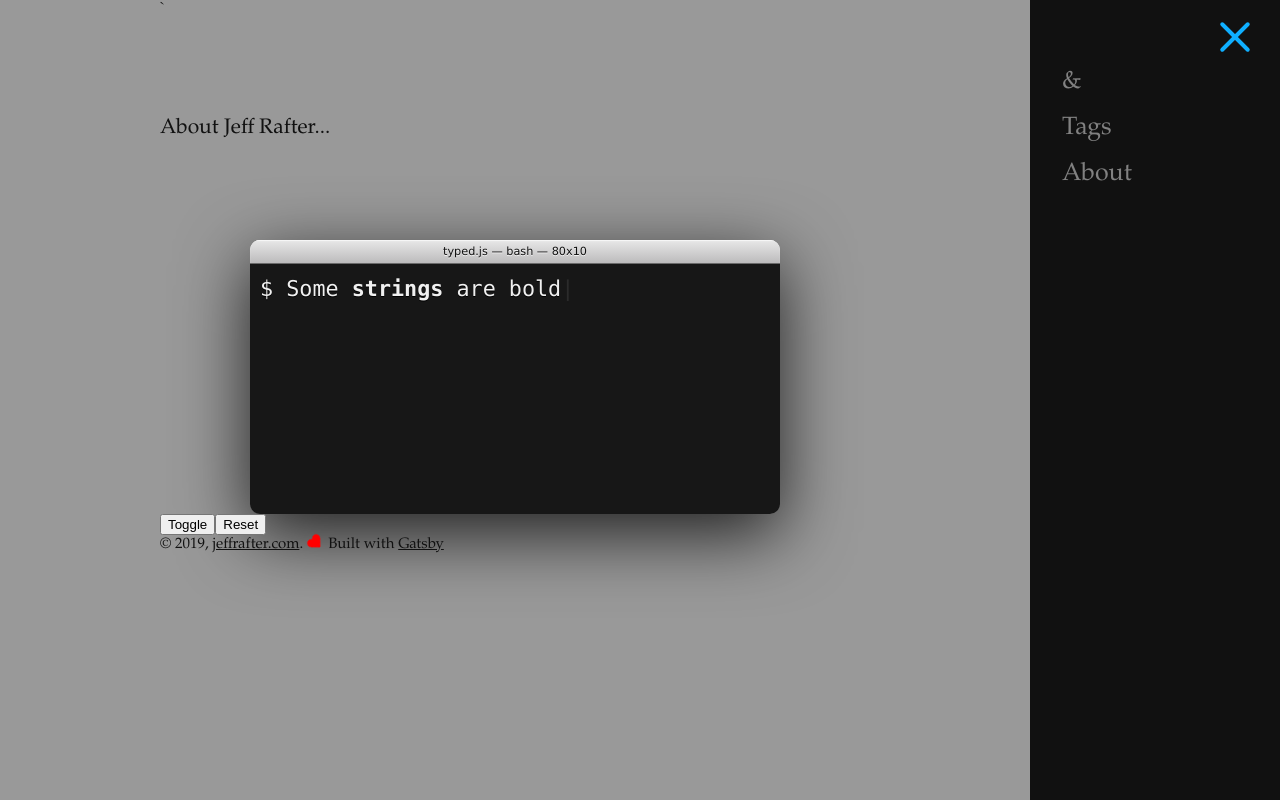
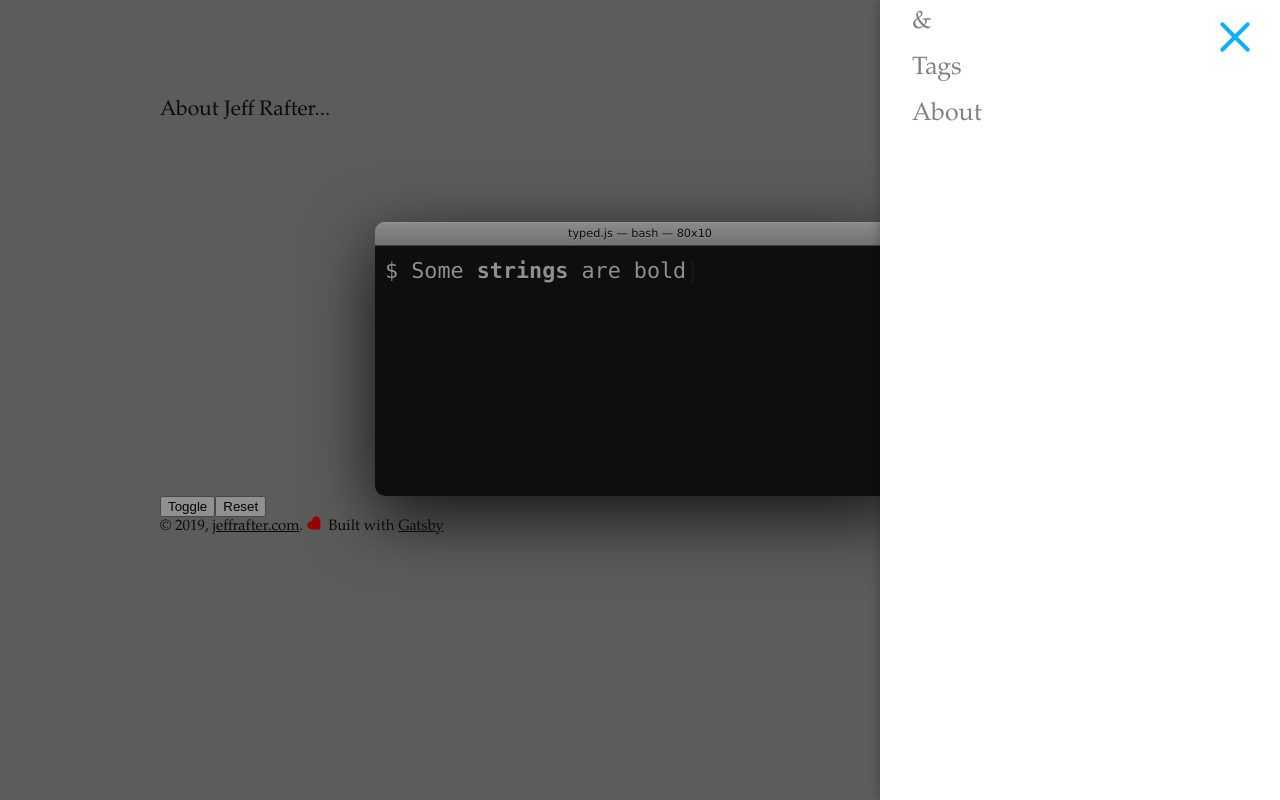
Before and after one commit to mshmyw/lilght-blog-by-gatsby, a Gatsby site: page /about in a window 1280 px wide. Both pictures are taken after a click on the element 1235 px from the left and 40 px from the top of the page. Built offline with nearby package versions, Linux system fonts and the light colour scheme; Gatsby itself is replaced by a stand-in of ours.

Commit message:
feat(close): add close way: click modal white position close

```diff
--- a/gatsby-config.js
+++ b/gatsby-config.js
@@ -59,6 +59,7 @@ module.exports = {
               wrapperStyle: `margin-bottom: 1.0725rem`,
             },
           },
+          `gatsby-transformer-typescript-css-modules`,
           `gatsby-remark-autolink-headers`,
           `gatsby-remark-prismjs`,
           `gatsby-remark-copy-linked-files`,
--- a/package.json
+++ b/package.json
@@ -32,6 +32,7 @@
     "gatsby-transformer-json": "^2.1.11",
     "gatsby-transformer-remark": "^2.3.12",
     "gatsby-transformer-sharp": "^2.1.21",
+    "gatsby-transformer-typescript-css-modules": "^1.0.14",
     "less": "^3.9.0",
     "prism-themes": "^1.1.0",
     "prismjs": "^1.16.0",
--- a/src/components/burger/burger.tsx
+++ b/src/components/burger/burger.tsx
@@ -1,7 +1,6 @@
 // from https://github.com/mattvox/react-css-burger
 
 import React from 'react';
-import {BurgerBoxWrap, BurgerInnerWrap, BurgerButtonWrap} from './burger-styled';
 import styles from "./burger.module.css"
 
 enum BurgerType {
--- /dev/null
+++ b/src/components/layout.module.css.d.ts
@@ -0,0 +1 @@
+export const withLove: string;
--- a/src/components/layout.tsx
+++ b/src/components/layout.tsx
@@ -1,8 +1,6 @@
 import React from 'react'
-import {Link} from 'gatsby'
 import {GlobalStyle, styled} from '../styles/theme'
 
-// import { FaHeart } from 'react-icons/fa';
 import styles from "./layout.module.css"
 import { FontAwesomeIcon } from '@fortawesome/react-fontawesome'
 import { faHeart } from '@fortawesome/free-solid-svg-icons'
@@ -30,18 +28,18 @@ const StyledFooter = styled.footer`
   padding-bottom: 36px;
 `
 
-interface Props {
-  readonly title?: string
-}
 
-export default class Layout extends React.Component<Props> {
+export default class Layout extends React.Component {
+  state = {showNav: false};
+
   render() {
     const {children} = this.props
 
     return (
       <>
         <GlobalStyle />
-        <AsideComponent/>
+        {/* showNav 这里的作用是采用不同的navbar关闭方式，为false则可点击空白蒙板关闭 */}
+        <AsideComponent showNav = {false} />
         {/* <StyledNav className="navigation">
           <ul>
             <li>
--- a/src/components/off-canvas-sidebar/aside.module.css
+++ b/src/components/off-canvas-sidebar/aside.module.css
@@ -18,3 +18,14 @@
 .aWrap:hover {
   color: green;
 }
+
+.navBarOverLayWrap {
+  left: 0px;
+    top: 0px;
+    width: 100%;
+    height: 100%;
+    position: fixed;
+    overflow: hidden;
+    z-index: 8;
+    pointer-events: auto;
+}
--- /dev/null
+++ b/src/components/off-canvas-sidebar/aside.module.css.d.ts
@@ -0,0 +1,3 @@
+export const navBarWrap: string;
+export const aWrap: string;
+export const navBarOverLayWrap: string;
--- a/src/components/off-canvas-sidebar/aside.tsx
+++ b/src/components/off-canvas-sidebar/aside.tsx
@@ -1,32 +1,47 @@
 import React from 'react'
-import {AsideNavbar} from "./navbar-theme"
+import {AsideNavbar, NavBarOverLayWrap, Nav, OverLayWrap} from "./navbar-theme"
 import {Link} from 'gatsby'
-import { FaBars } from 'react-icons/fa';
 import styles from "./aside.module.css"
 import Burger from "../burger/BurgerWrapper";
-export default class AsideComponent extends React.Component {
-  state = {
+
+export interface AsideProps {
+  showNav: boolean;
+  onHideNav(): any;
+}
+
+export interface AsideState {
+  active: boolean;
+}
+
+export default class AsideComponent extends React.Component<AsideProps, AsideState> {
+  constructor(props) {
+    super(props);
+    this.hideNav = this.hideNav.bind(this);
+    this.state = {
       active: false,
     };
+  }
+
 
   openBar() {
-    if(document.querySelector(".sidenav")) {
-      document.querySelector(".sidenav").style.width = "250px";
-      document.getElementById("main").style.marginRight = "250px";
+      // document.getElementById("main").style.marginRight = "250px";
       document.body.style.backgroundColor = "rgba(0,0,0,0.4)";
-    }
   }
 
   closeBar() {
-    if(document.querySelector(".sidenav")) {
-      document.querySelector(".sidenav").style.width = "0";
-      document.getElementById("main").style.marginRight= "0";
+      // document.getElementById("main").style.marginRight= "0";
       document.body.style.backgroundColor = "white";
   }
+
+  hideNav() {
+    this.setState({active: !this.state.active})
   }
 
   render() {
+    const {showNav} = this.props;
     const burger = "spin";
+    const width = this.state.active ? 250 : 0;  // sidebar width
+
     // TODO 这里的实现感觉是有问题的
     if(this.state.active) {
       this.openBar();
@@ -37,24 +52,27 @@ export default class AsideComponent extends React.Component {
 
     return (
       <>
-      <AsideNavbar>
-        <div className="sidenav">
-          {/* <a className="closebtn" onClick={this.closeBar}>
-            &times;
-            <Burger
-              burger={burger}
-              color="#0FAFFF"
-              hoverOpacity={0.8}
-              scale={1}
-              marginTop="0"
-              marginLeft="0"
-            />
-            </a> */}
+      {showNav ?
+      <AsideNavbar style = {{width}}>
             <Link to={`/`}>&</Link>
             <Link to={`/tags`}>Tags</Link>
             <Link to={`/about`}>About</Link>
-        </div>
-`      </AsideNavbar>
+      </AsideNavbar>
+      :
+      <NavBarOverLayWrap
+          showNav = {this.state.active}
+        >
+          <OverLayWrap
+            showNav = {this.state.active}
+            onClick={this.hideNav}></OverLayWrap>
+          <Nav showNav = {this.state.active}>
+            <Link to={`/`}>&</Link>
+            <Link to={`/tags`}>Tags</Link>
+            <Link to={`/about`}>About</Link>
+          </Nav>
+        </NavBarOverLayWrap>
+      }
+
       <div className={styles.navBarWrap} onClick={() => this.setState({active: !this.state.active})}>
         {/* <FaBars /> */}
         <Burger
--- a/src/components/off-canvas-sidebar/navbar-theme.tsx
+++ b/src/components/off-canvas-sidebar/navbar-theme.tsx
@@ -1,11 +1,10 @@
 import styled from 'styled-components'
 
 export const AsideNavbar = styled.div`
-.sidenav {
   height: 100%;
   width: 0;
   position: fixed;
-  z-index: 1;
+  z-index: 8;
   top: 0;
   right: 0;
   background-color: #111;
@@ -26,21 +25,68 @@ export const AsideNavbar = styled.div`
     color: #f1f1f1;
   }
 
-  .closebtn {
-    position: absolute;
-    top: 0;
-    right: 35px;
-    font-size: 36px;
-    margin-left: 50px;
-    cursor: pointer;
-
-    transform: rotate(360deg);
-    transition: transform 250ms ease;
-  }
-}
-
 @media screen and (max-height: 450px) {
   .sidenav {padding-top: 15px;}
   .sidenav a {font-size: 18px;}
 }
 `
+
+export interface AsideProps {
+  showNav: boolean;
+}
+
+export const NavBarOverLayWrap = styled("div")<AsideProps>`
+left: 0px;
+top: 0px;
+width: 100%;
+height: 100%;
+position: fixed;
+overflow: hidden;
+z-index: 8;
+pointer-events: ${props => props.showNav ? `auto` : `none`};
+
+a {
+  padding: 8px 8px 8px 32px;
+  text-decoration: none;
+  font-size: 25px;
+  color: #818181;
+  display: block;
+  transition: 0.3s;
+}
+
+a:hover {
+  color: #f1f1f1;
+}
+
+@media screen and (max-height: 450px) {
+.sidenav {padding-top: 15px;}
+.sidenav a {font-size: 18px;}
+}
+`
+
+export const OverLayWrap = styled("div")<AsideProps>`
+position : absolute;
+width    : 100%;
+height   : 100%;
+top      : 0;
+left     : 0;
+opacity  : ${props => props.showNav ? 1 : 0};
+background : rgba(0,0,0,0.4);
+transition : opacity 0.3s cubic-bezier(0, 0, 0.3, 1);
+will-change: opacity;
+`
+
+export const Nav = styled("div")<AsideProps>`
+    position   : relative;
+    width      : 90%;
+    max-width   : 400px;
+    height     : 100%;
+    background : #fff;
+    box-shadow  : 2px 0 12px rgba(0,0,0,0.4);
+    transform  : ${props => props.showNav ? `none`: `translateX(102%)`};
+    transition : transform 0.22s cubic-bezier(0,0,0.3,1);
+    display    : flex;
+    will-change : transform;
+    flex-direction: column;
+    float: right;
+`
--- /dev/null
+++ b/src/components/typed.module.css.d.ts
@@ -0,0 +1,3 @@
+export const textEditorWrap: string;
+export const titleBar: string;
+export const textBody: string;
```
Also changed, not shown: src/components/burger/burger.module.css.d.ts (added, +8 -0 lines), 1 other file. Lines whose indentation alone changed are shown as unchanged.
